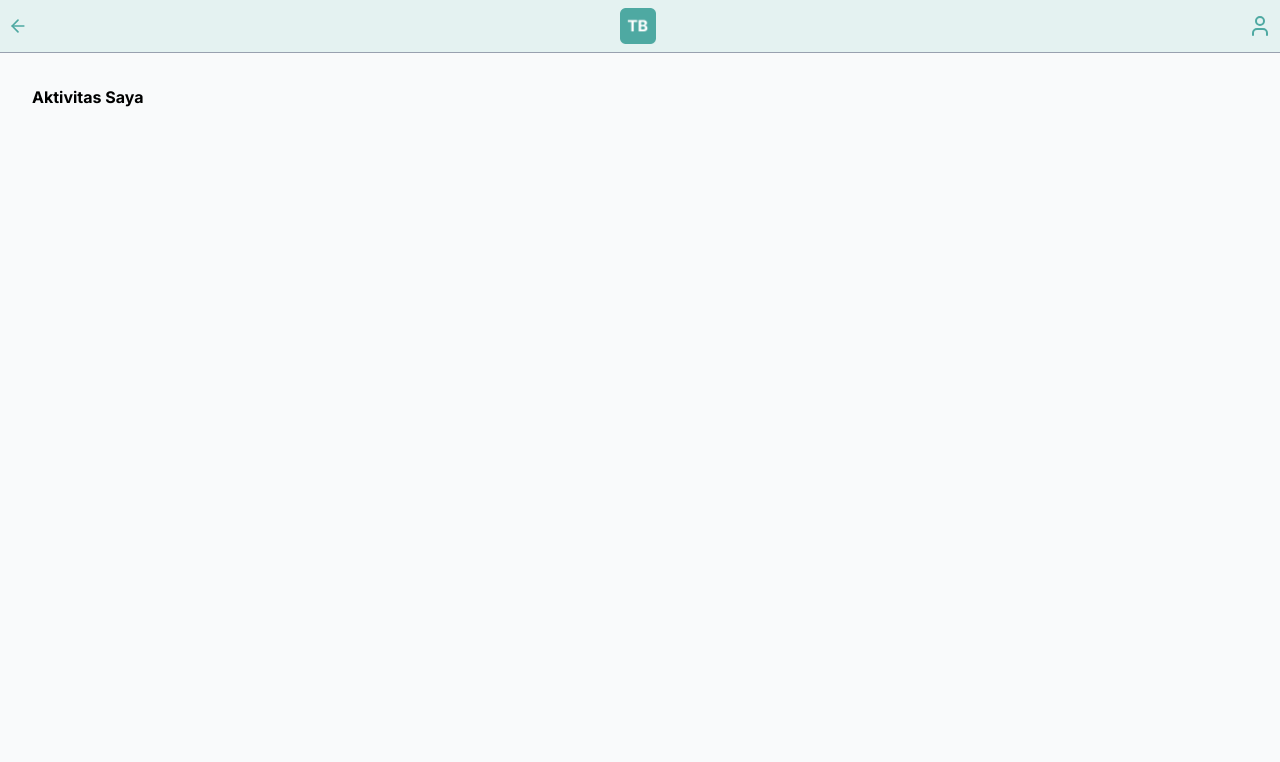
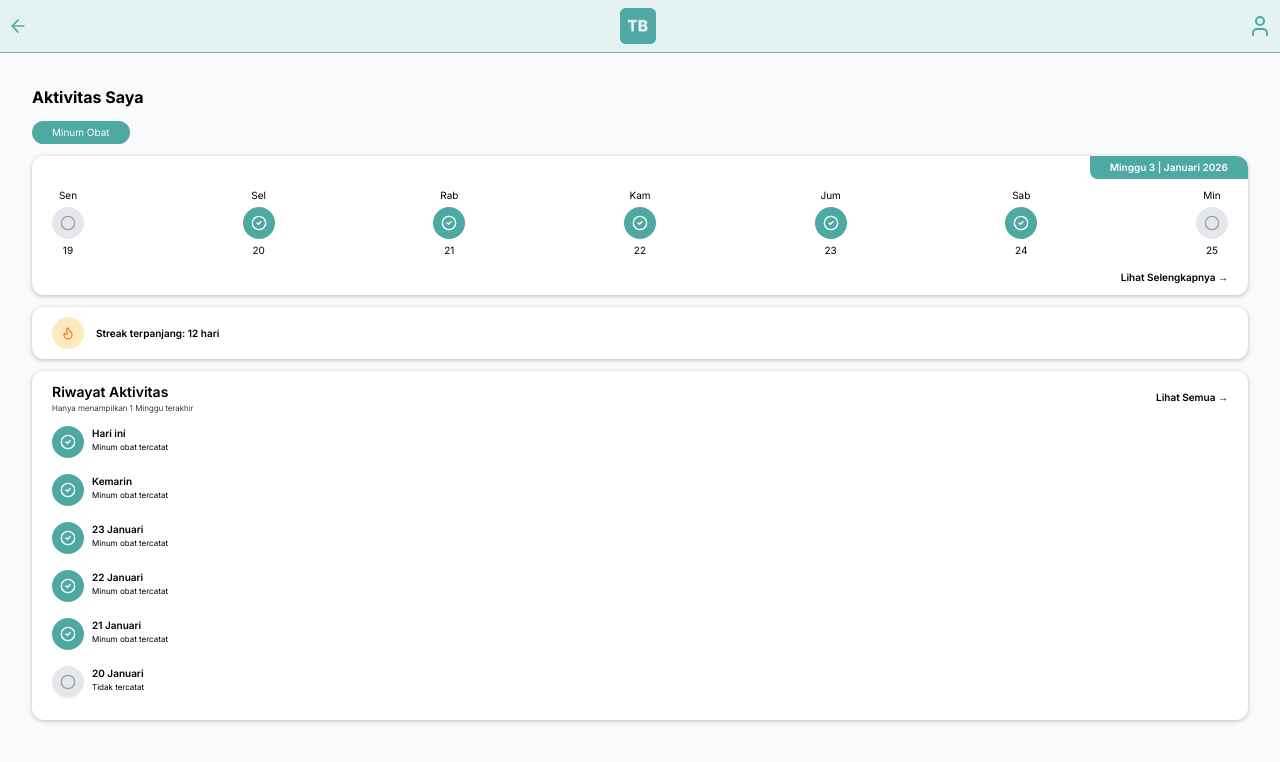
Before and after one commit to saputt/TIBER-FE, a React (Vite) app: page /activity in a window 1280 px wide. Shown: the top 762 px of the page. Built offline with nearby package versions, Linux system fonts and the light colour scheme.

Commit message:
feat : add page activity

```diff
--- /dev/null
+++ b/src/pages/Activity/components/CalenderWeek.jsx
@@ -0,0 +1,43 @@
+import React from "react";
+import Card from "../../../components/atoms/Card";
+import Notch from "../../../components/atoms/Notch";
+import CheckboxCircle from "../../../components/atoms/CheckboxCircle";
+
+const weeks = [
+  { day: "Sen", active: false, date: 19 },
+  { day: "Sel", active: true, date: 20 },
+  { day: "Rab", active: true, date: 21 },
+  { day: "Kam", active: true, date: 22 },
+  { day: "Jum", active: true, date: 23 },
+  { day: "Sab", active: true, date: 24 },
+  { day: "Min", active: false, date: 25 },
+];
+
+const CalenderWeek = () => {
+  return (
+    <Card
+      className="relative overflow-hidden pt-8 flex flex-col gap-3"
+      variant="white"
+      size="full"
+      boxShadowActive={true}
+    >
+      <Notch variant="right" className="font-semibold text-h6 px-5 py-1">
+        Minggu 3 | Januari 2026
+      </Notch>
+
+      <div className="flex justify-between">
+        {weeks.map((week) => (
+          <div className="flex flex-col items-center gap-1">
+            <p className="text-h6">{week.day}</p>
+            <CheckboxCircle isActive={week.active} />
+            <p className="text-h6">{week.date}</p>
+          </div>
+        ))}
+      </div>
+
+      <p className="text-h6 text-right font-semibold">Lihat Selengkapnya →</p>
+    </Card>
+  );
+};
+
+export default CalenderWeek;
--- /dev/null
+++ b/src/pages/Activity/components/History.jsx
@@ -0,0 +1,42 @@
+import React from "react";
+import Card from "../../../components/atoms/Card";
+import CheckboxCircle from "../../../components/atoms/CheckboxCircle";
+
+const history = [
+  { date: "Hari ini", status: "Minum obat tercatat", take: true },
+  { date: "Kemarin", status: "Minum obat tercatat", take: true },
+  { date: "23 Januari", status: "Minum obat tercatat", take: true },
+  { date: "22 Januari", status: "Minum obat tercatat", take: true },
+  { date: "21 Januari", status: "Minum obat tercatat", take: true },
+  { date: "20 Januari", status: "Tidak tercatat", take: false },
+];
+
+const History = () => {
+  return (
+    <Card boxShadowActive={true} className="" variant="white">
+      <div className="flex items-center">
+        <div className="flex-1">
+          <p className="text-h4 font-semibold">Riwayat Aktivitas</p>
+          <p className="font-light text-h7">
+            Hanya menampilkan 1 Minggu terakhir
+          </p>
+        </div>
+        <p className="font-semibold text-h6">Lihat Semua →</p>
+      </div>
+
+      <div className="flex flex-col gap-4 py-3">
+        {history.map((history) => (
+          <div className="flex gap-2">
+            <CheckboxCircle isActive={history.take} />
+            <div className="flex flex-col flex-1">
+              <p className="font-semibold text-h6">{history.date}</p>
+              <p className="text-h7">{history.status}</p>
+            </div>
+          </div>
+        ))}
+      </div>
+    </Card>
+  );
+};
+
+export default History;
--- /dev/null
+++ b/src/pages/Activity/components/StreakCard.jsx
@@ -0,0 +1,21 @@
+import React from "react";
+import Card from "../../../components/atoms/Card";
+import { Flame } from "lucide-react";
+
+const StreakCard = () => {
+  return (
+    <Card
+      size="full"
+      variant="white"
+      boxShadowActive="true"
+      className="flex items-center gap-3"
+    >
+      <div className="w-8 h-8 flex justify-center items-center rounded-full bg-light-orange/30">
+        <Flame className="text-dark-orange" size={14} />
+      </div>
+      <p className="font-semibold text-h6">Streak terpanjang: 12 hari</p>
+    </Card>
+  );
+};
+
+export default StreakCard;
--- a/src/pages/Activity/index.jsx
+++ b/src/pages/Activity/index.jsx
@@ -1,9 +1,19 @@
 import React, { useState } from "react";
+import SelectionButton from "../../components/atoms/SelectionButton";
+import CalenderWeek from "./components/CalenderWeek";
+import StreakCard from "./components/StreakCard";
+import History from "./components/History";
 
 const ActivityPage = () => {
   return (
-    <div className="flex flex-col">
+    <div className="flex flex-col gap-3">
       <h3 className="font-bold text-h3">Aktivitas Saya</h3>
+      <button className="text-h6 bg-primary px-5 py-1 rounded-xl w-fit text-white">
+        Minum Obat
+      </button>
+      <CalenderWeek />
+      <StreakCard />
+      <History />
     </div>
   );
 };
```
